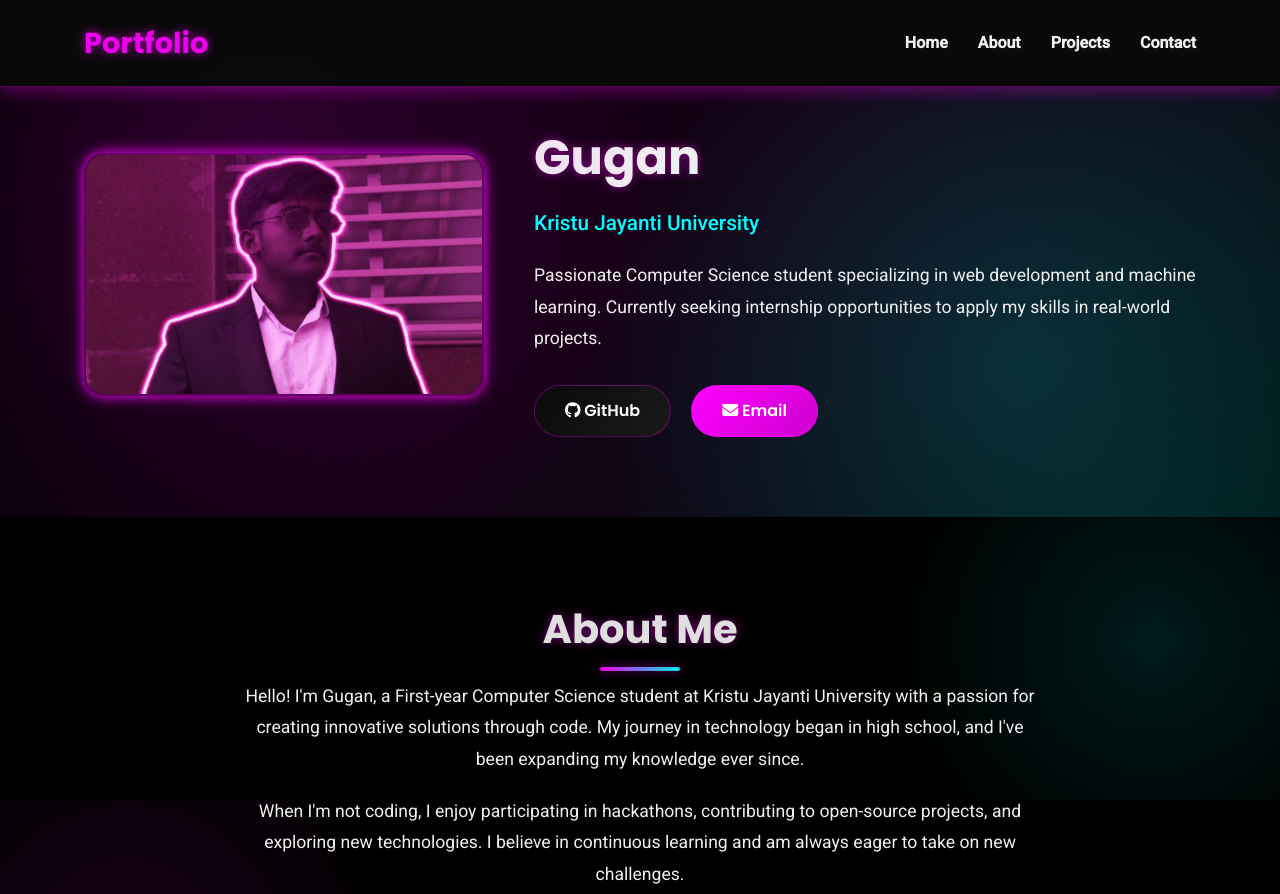
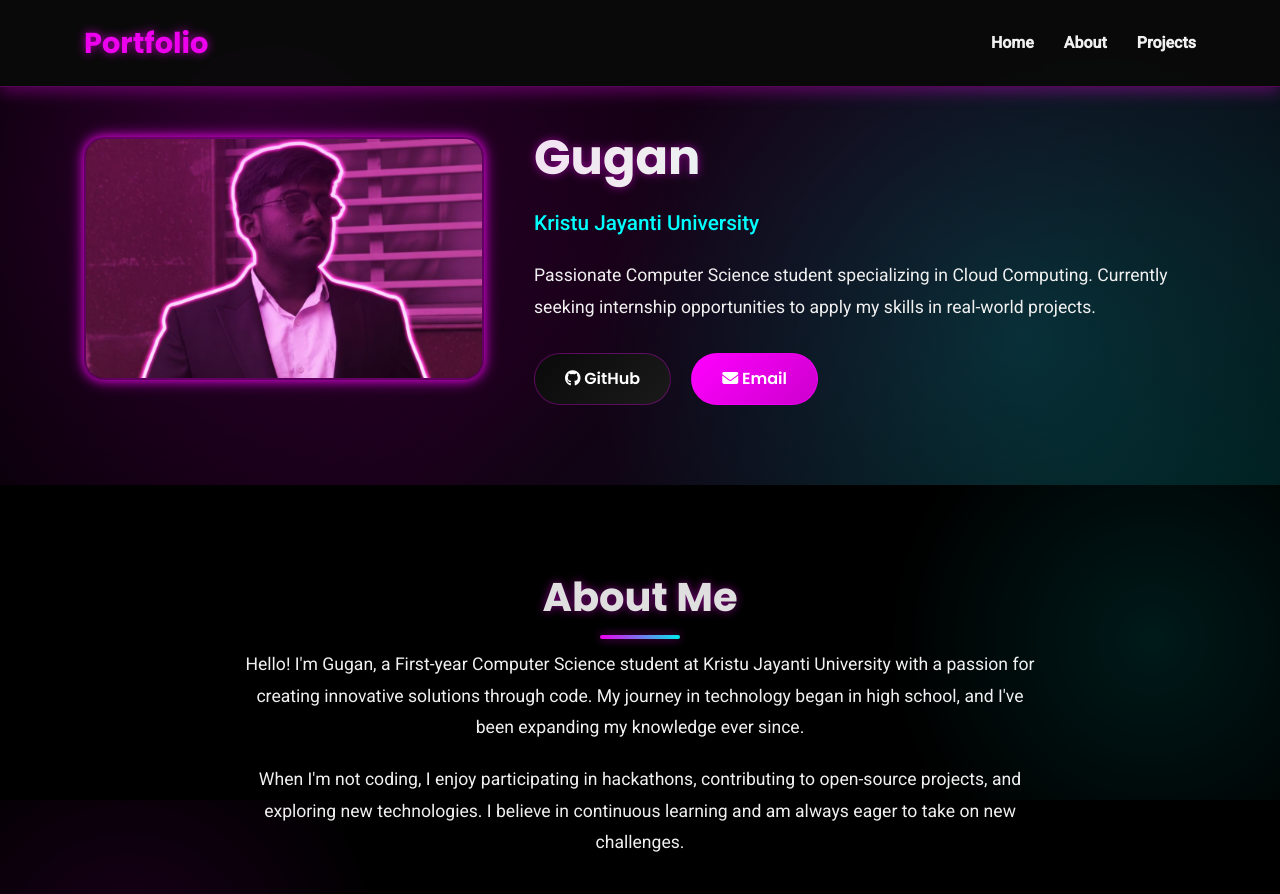
Before and after one commit to guganr21/PORTFOLIO, a plain HTML site: page index.html in a window 1280 px wide. Shown: the top 894 px of the page. Drawn offline with nearby package versions, Linux system fonts and the light colour scheme; no server answers.

Commit message:
Update index.html

```diff
--- a/index.html
+++ b/index.html
@@ -809,7 +809,6 @@ font-weight:600;
                 <li><a href="#home">Home</a></li>
                 <li><a href="#about">About</a></li>
                 <li><a href="#projects">Projects</a></li>
-                <li><a href="#contact">Contact</a></li>
             </ul>
             <button class="menu-toggle">
                 <i class="fas fa-bars"></i>
@@ -827,7 +826,7 @@ font-weight:600;
                 <div class="student-info">
                     <h1 class="student-name">Gugan</h1>
                     <p class="university">Kristu Jayanti University</p>
-                    <p class="intro">Passionate Computer Science student specializing in web development and machine learning. Currently seeking internship opportunities to apply my skills in real-world projects.</p>
+                    <p class="intro">Passionate Computer Science student specializing in Cloud Computing. Currently seeking internship opportunities to apply my skills in real-world projects.</p>
                     <div class="action-buttons">
                         <a href="https://github.com/guganr21" target="_blank" class="btn github-btn">
                             <i class="fab fa-github"></i> GitHub
```
